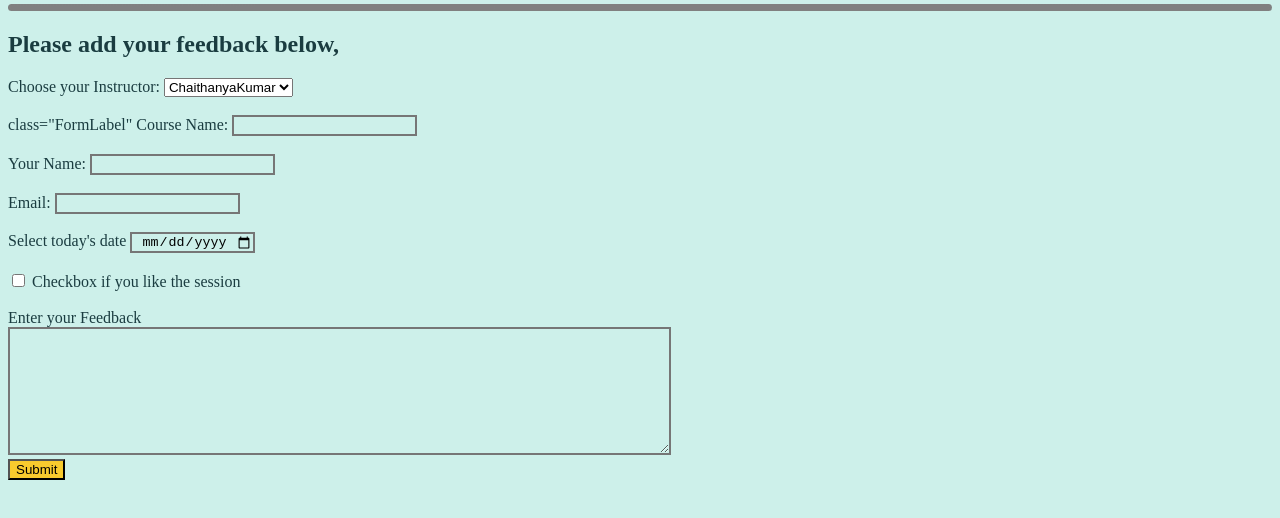
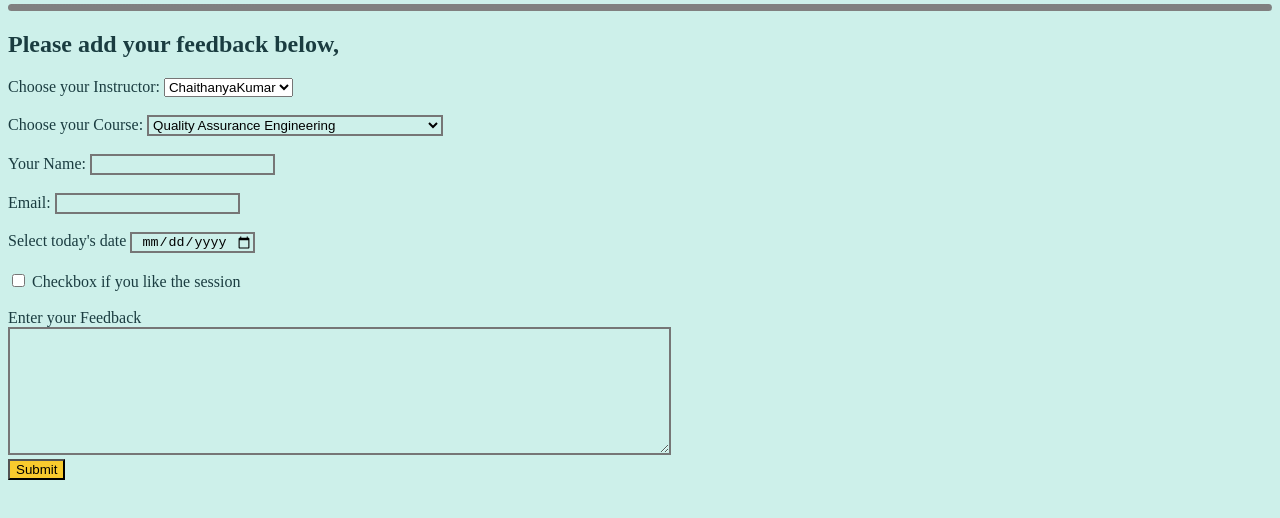
Before and after one commit to Chaithanyak7QA/Feedbackform, a plain HTML site: page index.html in a window 1280 px wide. Shown: the part 82-600 px from the top of the page. Drawn offline with Linux system fonts and the light colour scheme.

Commit message:
Update index.html

```diff
--- a/index.html
+++ b/index.html
@@ -20,8 +20,12 @@
        </select>
       <br><br>
 
-      <label> class="FormLabel" Course Name: </label>
-      <input class="InputLabels" type="Course Name" name="courseName" value="">
+      <label for="Course">Choose your Course:</label>
+      <select class="FeedbackFormDropdown" name="Course" id="Course">
+      <option value="Quality Assurance Engineering">Quality Assurance Engineering</option>
+      <option value="Full Stack Software Development Engineering">Full Stack Software Development Engineering</option>
+      <option value="DevOps Engineering">DevOps Engineering</option>
+      </select>
       <br><br>
       <label>Your Name: </label>
       <input class="InputLabels" type="your name" name="youurName" value="">
```
